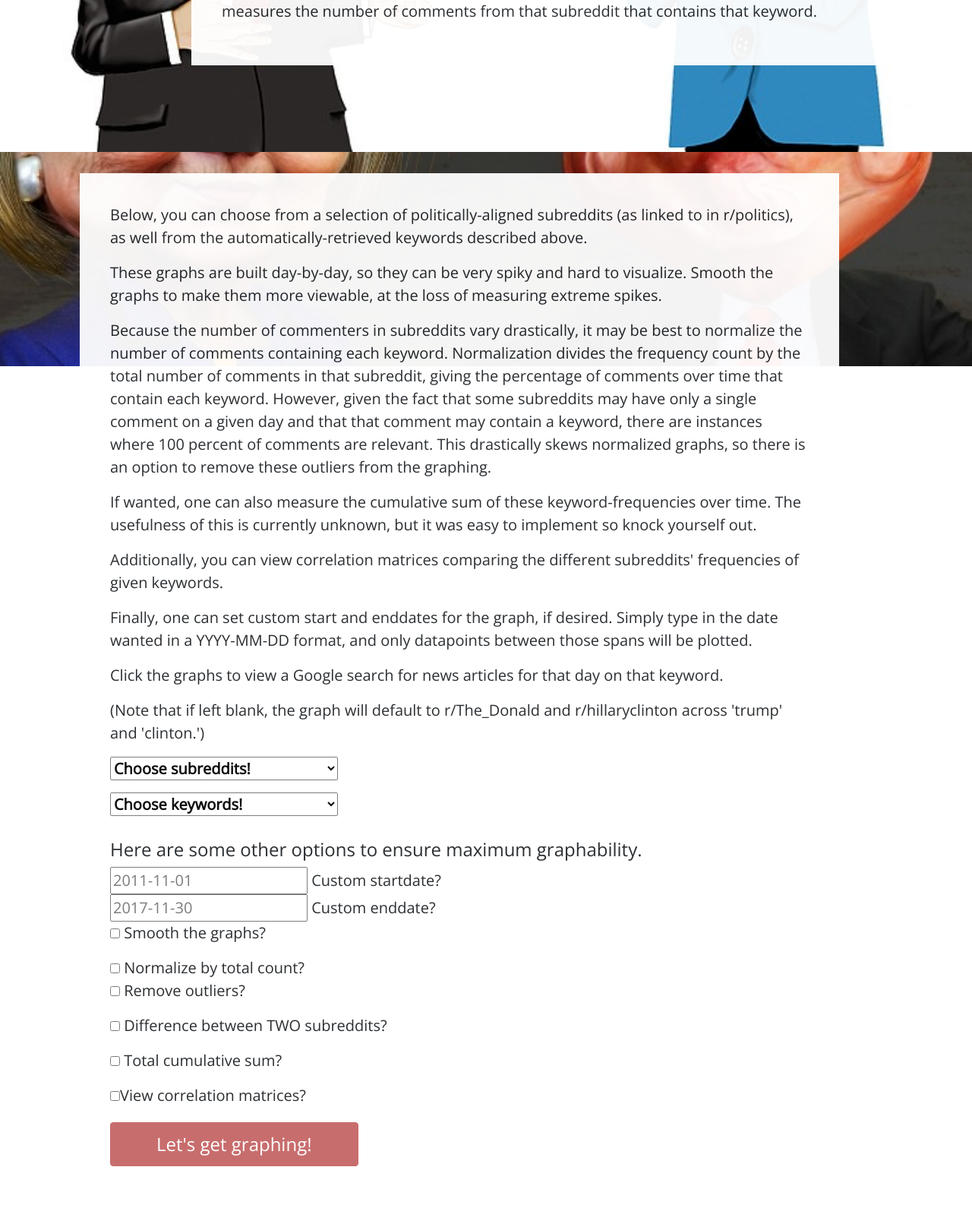
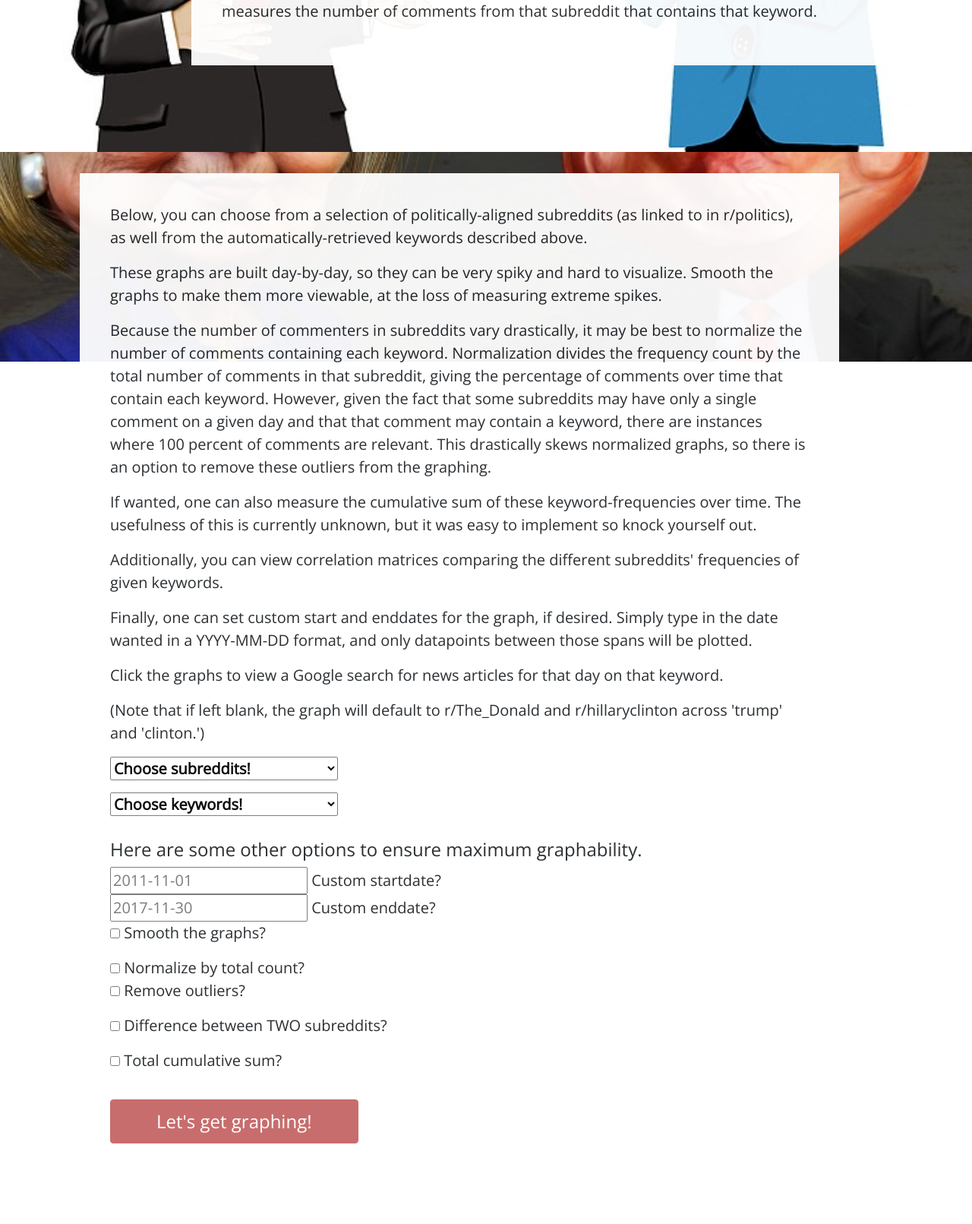
Before and after one commit to jayckaiser/DataIncubator-CapstoneProject, a Flask app: page /frequencies in a window 1280 px wide. Shown: the part 600-2211 px from the top of the page at 76% size. After the commit the page ends 2105 px from the top, so only its background shows below. Run offline with Flask 2, Linux system fonts and the light colour scheme; some libraries are stand-ins or nearby versions.

Commit message:
Please work

```diff
--- a/app.py
+++ b/app.py
@@ -75,7 +75,6 @@ def frequencies_run():
         plot_options = {opt: True for opt in options2plot}
 
         difference = ('difference' in plot_options)
-        correlations = ('correlations' in plot_options)
 
         plot_these, corrs = GraphPlotting.make_dataframes_graphable(combined_df, subs2plot,
                                                              datetimestart=startdate, datetimeend=enddate,
--- a/templates/frequencies.html
+++ b/templates/frequencies.html
@@ -677,9 +677,6 @@ http://www.tooplate.com/view/2096-individual
    <input type="checkbox" name="option" value="difference"> Difference between TWO subreddits?<br>
         <p/>
    <input type="checkbox" name="option" value="cumsum"> Total cumulative sum?<br>
-
-        </p>
-     <input type="checkbox" name="option" value="correlations">View correlation matrices?<br>
        <p>
        <input class="btn btn-danger" type='submit' value="Let's get graphing!"/>
        </p>
```
